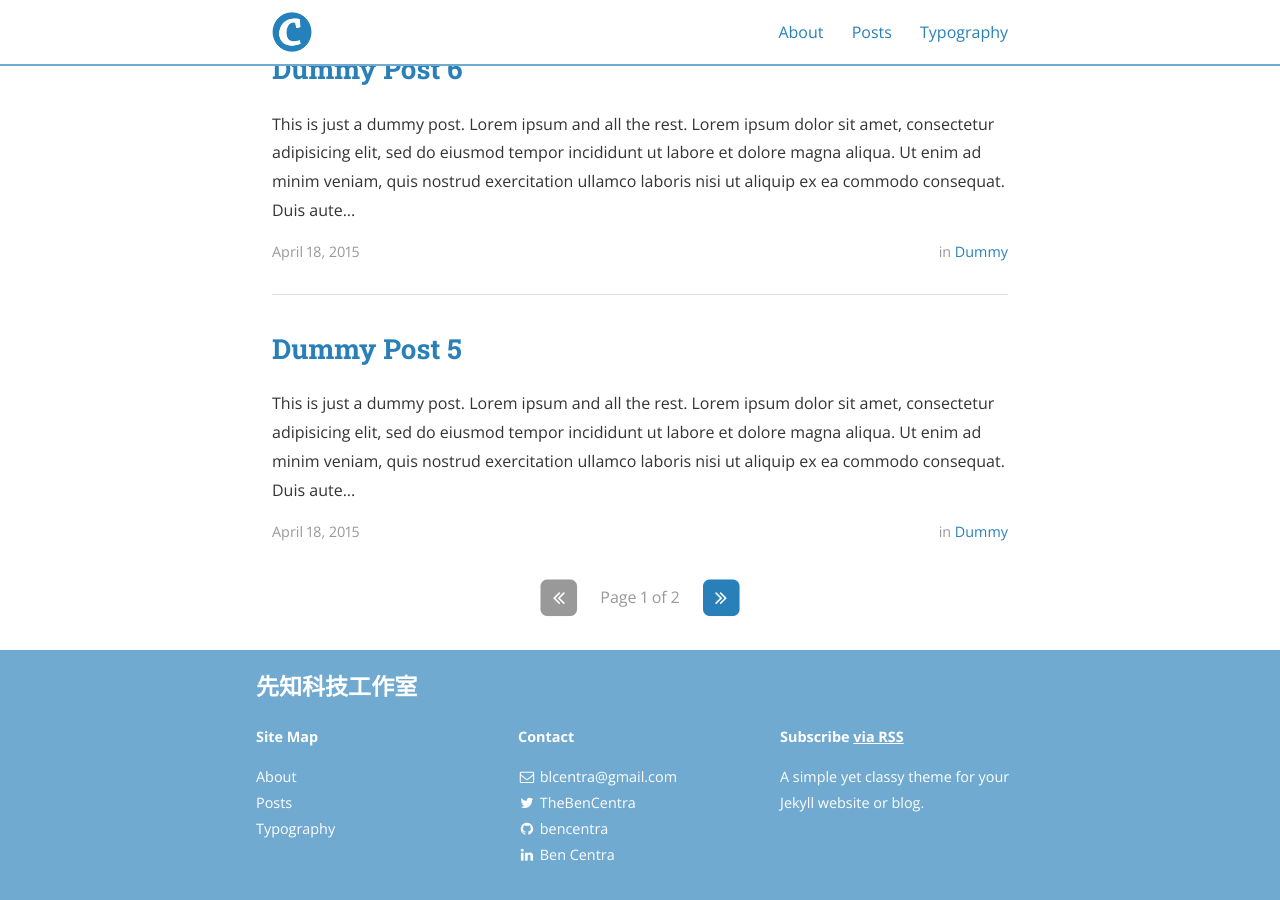
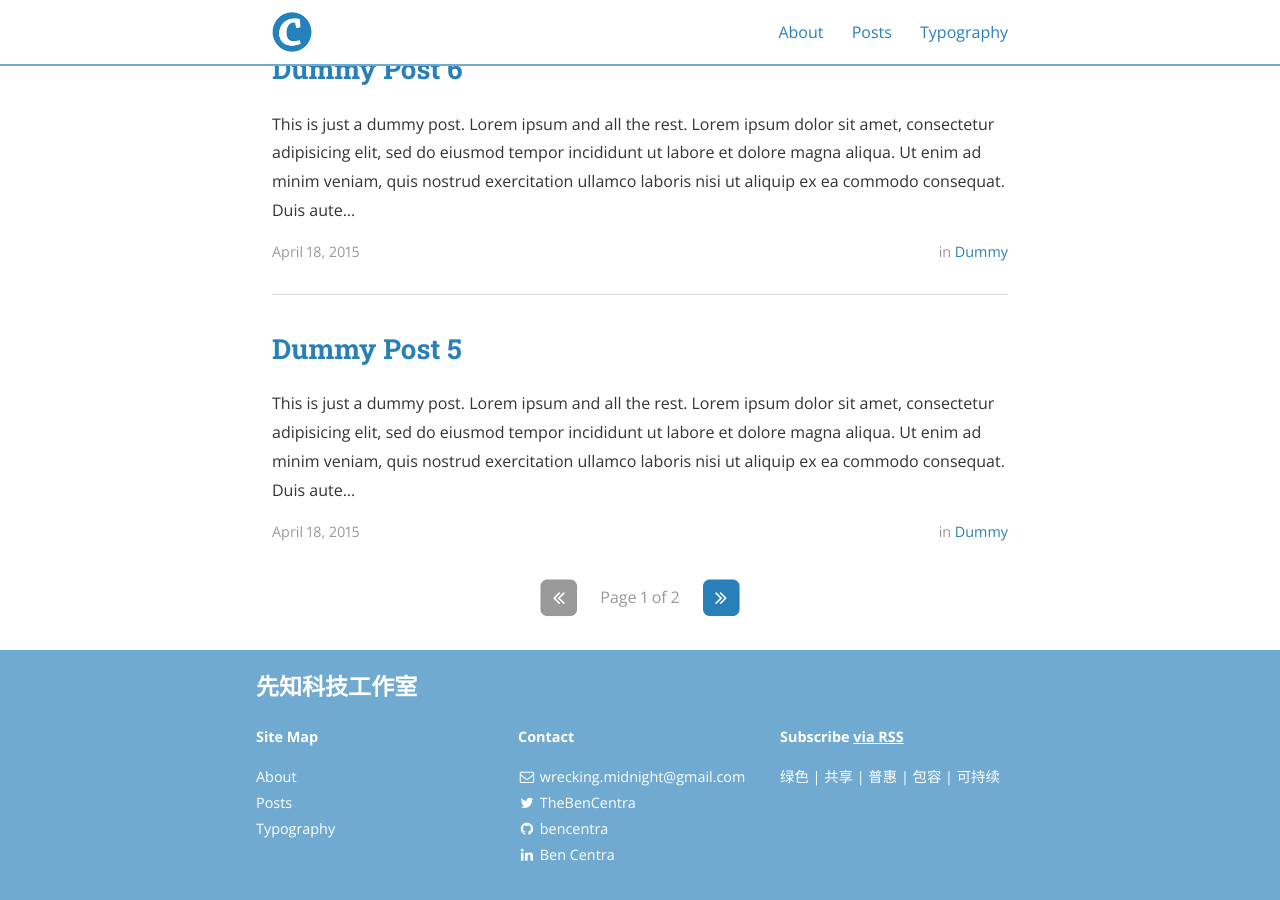
Before and after one commit to XZKJGZS/xzkjgzs.github.io, a Jekyll site: the page built from index.html, in a window 1280 px wide and 900 px high, scrolled down 1275 px. Built offline with Jekyll 4.4.1, drawn with Linux system fonts in a browser that asks for light colours; nearby versions of some CDN libraries; the list of posts is cut into pages by our own code; some of the changed text lies outside the part shown.

Commit message:
更新 _config.yml

```diff
--- a/_config.yml
+++ b/_config.yml
@@ -10,11 +10,11 @@
 
 # Site settings
 title: 先知科技工作室
-subtitle: "A simple yet classy theme for your Jekyll website or blog"
-email: blcentra@gmail.com
-name: Ben Centra
+subtitle: "创造划时代的产品"
+email: wrecking.midnight@gmail.com
+name: draper-crypto
 description: >
-  A simple yet classy theme for your Jekyll website or blog.
+  绿色 | 共享 | 普惠 | 包容 | 可持续
 # Base URL of site (i.e. /blog). It should always start with a slash,
 # and never end with a slash. Set it to a blank value if hosting at the
 # root of your server.
```
